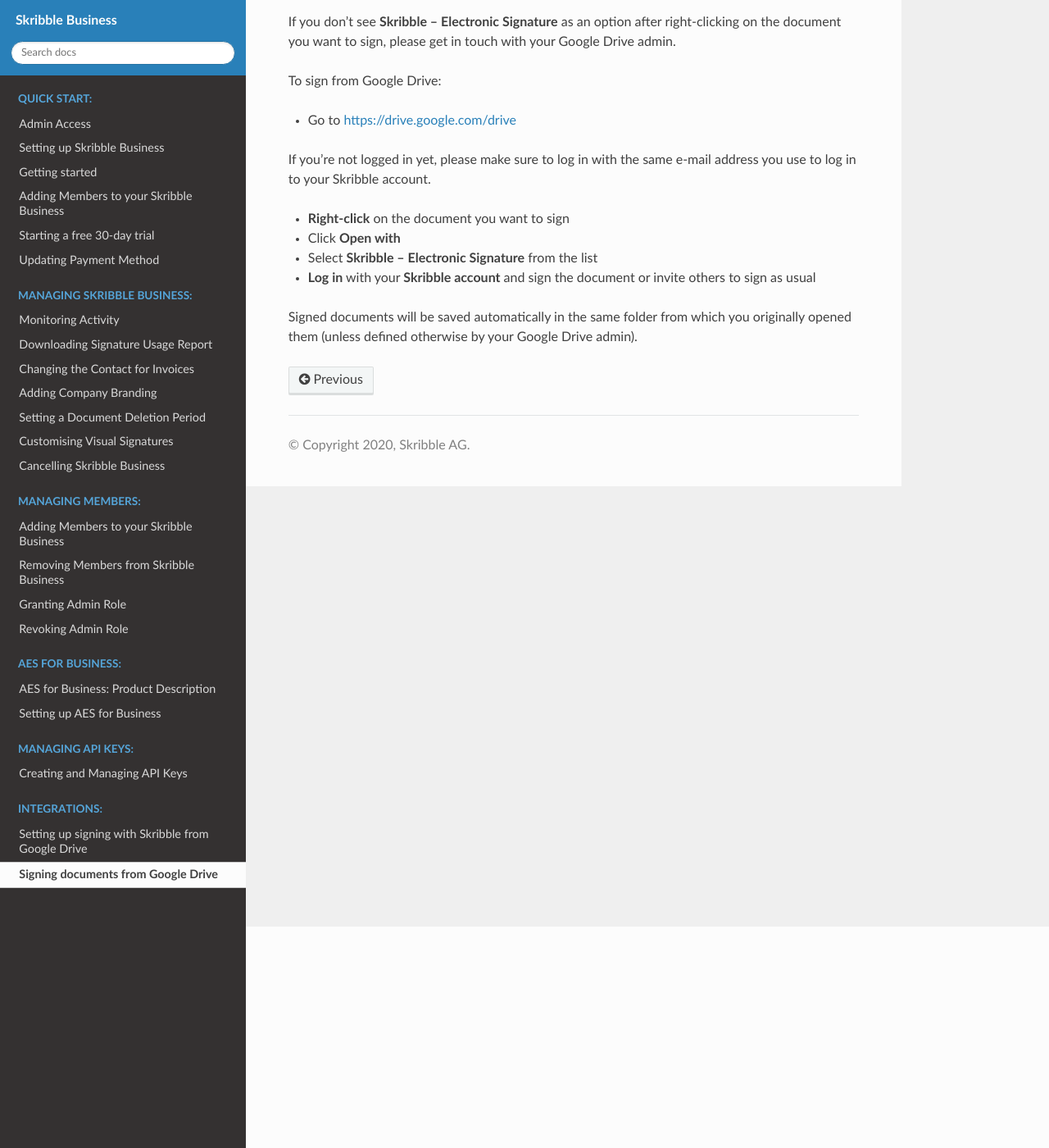
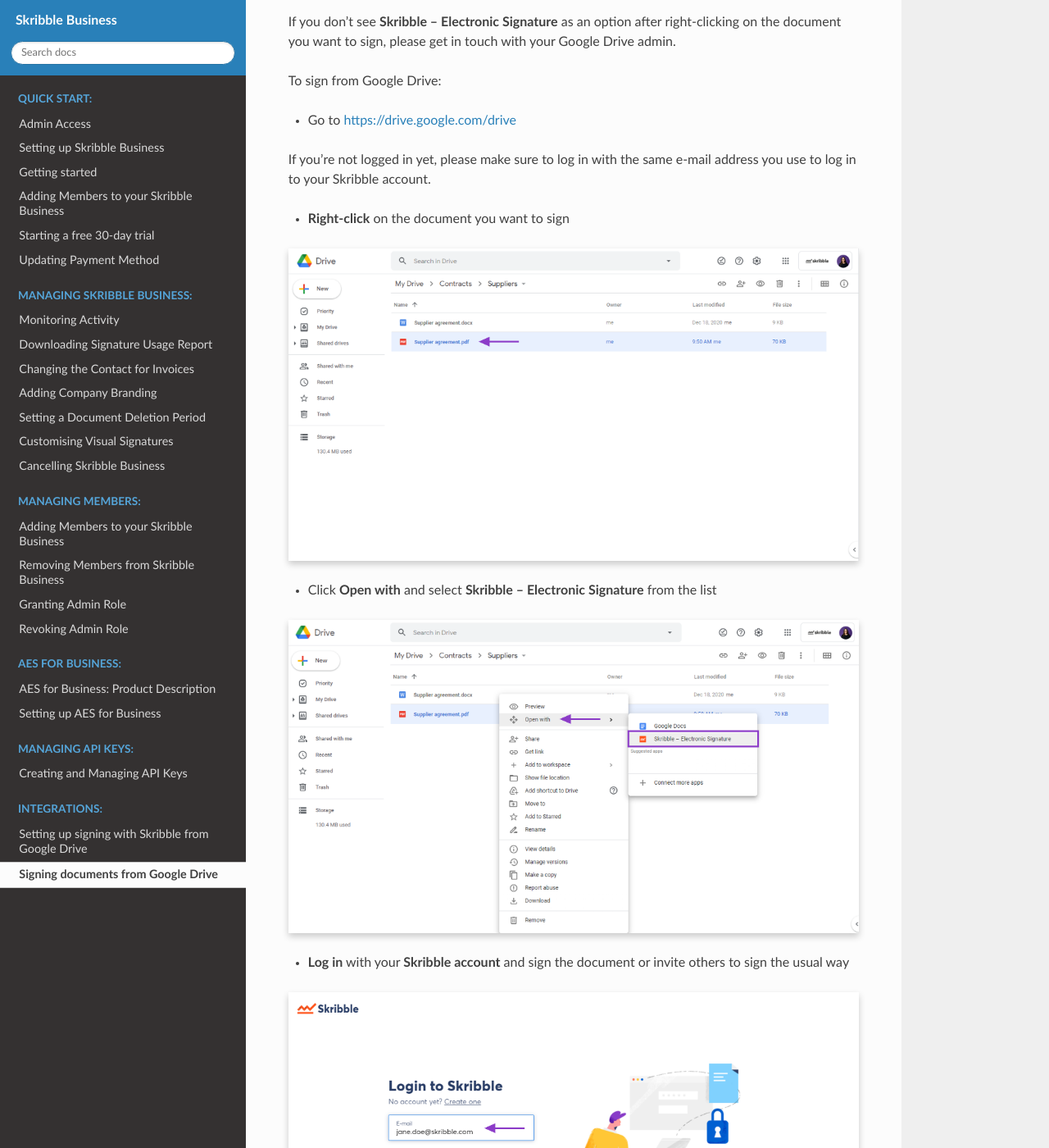
Before and after one commit to matthieu-bt/business-guide, a Sphinx documentation site: the page built from source/integrations/signgoogle.rst, in a window 1280 px wide and 1400 px high, scrolled down 270 px. Shown: the whole window at 82% size. Built offline with Sphinx 7.4.7 and the Read the Docs theme 2.0.0, drawn with Linux system fonts in a browser that asks for light colours; some of the changed lines change nothing that is shown; some of the changed text lies outside the part shown.

Commit message:
Added screenshots

```diff
--- a/source/integrations/signgoogle.rst
+++ b/source/integrations/signgoogle.rst
@@ -19,10 +19,31 @@
 
 - **Right-click** on the document you want to sign
 
-- Click **Open with**
 
-- Select **Skribble – Electronic Signature** from the list
+.. image:: 1_right_click.png
+    :alt: pointer to menu button
+    :class: with-shadow
 
-- **Log in** with your **Skribble account** and sign the document or invite others to sign as usual
 
-Signed documents will be saved automatically in the same folder from which you originally opened them (unless defined otherwise by your Google Drive admin).
+- Click **Open with** and select **Skribble – Electronic Signature** from the list
+
+
+.. image:: 2_open_with_skribble.png
+    :alt: pointer to menu button
+    :class: with-shadow
+
+
+- **Log in** with your **Skribble account** and sign the document or invite others to sign the usual way
+
+
+.. image:: 3_log_in.png
+    :alt: pointer to menu button
+    :class: with-shadow
+
+
+- Signed documents will be saved automatically in the same folder from which you originally opened them (unless defined otherwise by your Google Drive admin)
+
+
+.. image:: 7_signed_document_folder.png
+    :alt: pointer to menu button
+    :class: with-shadow
```
